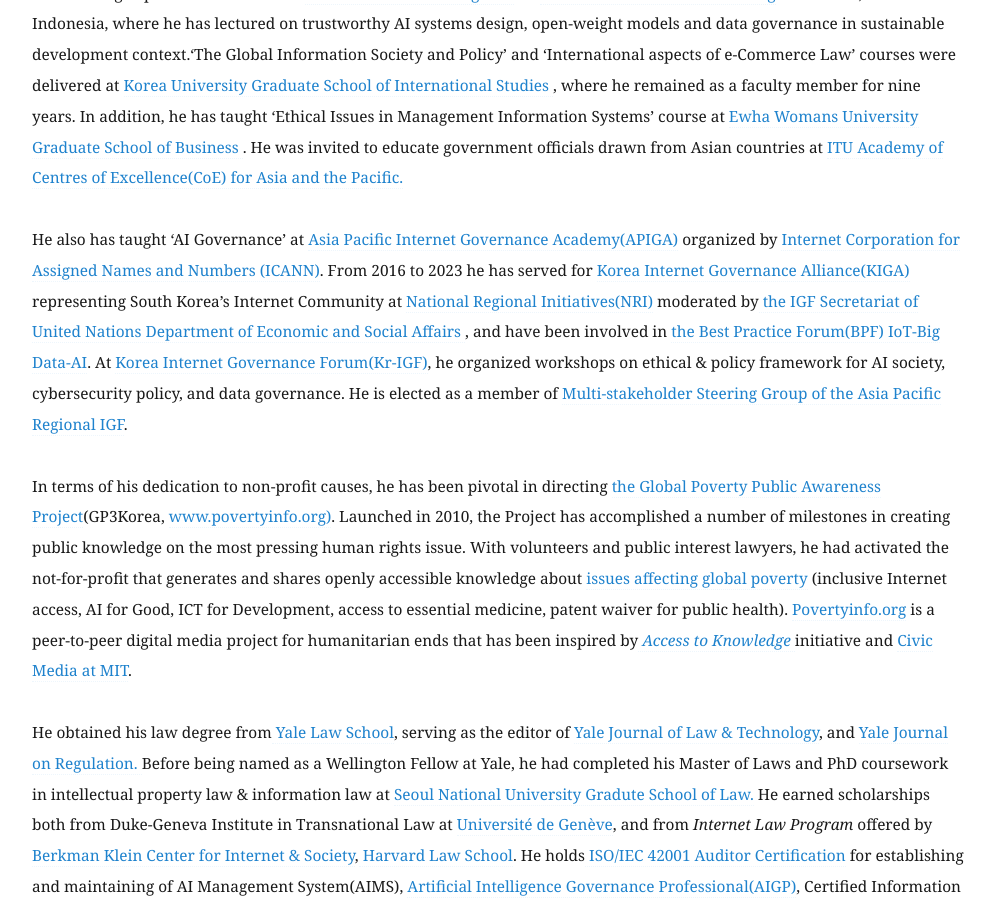
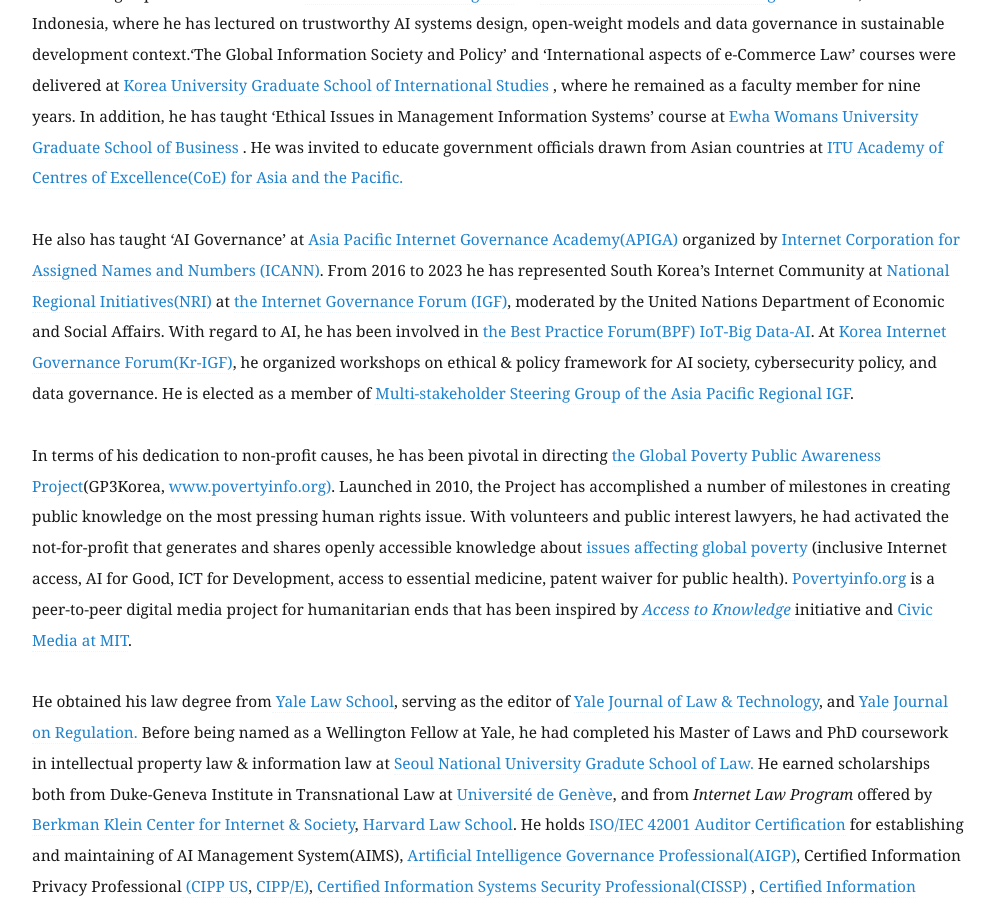
Before and after one commit to eunchangchoi/eunchangchoi.github.io, a Jekyll site: the page built from index.md, in a window 1280 px wide and 900 px high, scrolled down 1873 px. Shown: the whole window, without its empty margins (68-1063 px from the left). Built offline with Jekyll 4.4.1, drawn with Linux system fonts in a browser that asks for light colours.

Commit message:
Update index.md

```diff
--- a/index.md
+++ b/index.md
@@ -31,7 +31,7 @@
     <br>
     His teaching experiences include the <a href="https://www.unesco.org/en/unitwin/about"> UNESCO UNITWIN Program </a> for  <a href="https://unitwin.handong.edu/en/"> the Next-Generation AI Training</a> in Rwanda, Peru and Indonesia, where he has lectured on trustworthy AI systems design, open-weight models and data governance in sustainable development context.‘The Global Information Society and Policy’ and ‘International aspects of e-Commerce Law’ courses were delivered at <a href="https://int.korea.edu/kuis/index.do#none)"> Korea University Graduate School of International Studies </a>, where he remained as a faculty member for nine years. In addition, he has taught ‘Ethical Issues in Management Information Systems’ course at <a href="https://gsb.ewha.ac.kr/gsbeng/index.do"> Ewha Womans University Graduate School of Business </a>. He was invited to educate government officials drawn from Asian countries at <a href="https://www.itu.int/en/ITU-D/Regional-Presence/AsiaPacific/Pages/Events/2019/Artificial-Intelligence-Overview-and-Applications.aspx"> ITU Academy of Centres of Excellence(CoE) for Asia and the Pacific.</a> <br>
     <br>
-    He also has taught ‘AI Governance’ at <a href="https://community.icann.org/display/GSEAPAC/APIGA+2019"> Asia Pacific Internet Governance Academy(APIGA)</a> organized by <a href="https://www.icann.org"> Internet Corporation for Assigned Names and Numbers (ICANN)</a>. From 2016 to 2023 he has served for <a href= "https://WWW.kiga.or.kr"> Korea Internet Governance Alliance(KIGA)</a> representing South Korea’s Internet Community at <a href="http://www.intgovforum.org/multilingual/content/igf-regional-and-national-initiatives"> National Regional Initiatives(NRI)</a> moderated by<a href="http://intgovforum.org/multilingual/"> the IGF Secretariat of United Nations Department of Economic and Social Affairs </a>, and have been involved in <a href="http://www.intgovforum.org/multilingual/content/bpf-internet-of-things-iot-big-data-and-artificial-intelligence-ai-2018">the Best Practice Forum(BPF) IoT-Big Data-AI</a>. At <a href="http://krigf.kr"> Korea Internet Governance Forum(Kr-IGF)</a>, he organized workshops on ethical & policy framework for AI society, cybersecurity policy, and data governance. He is elected as a member of <a href="https://www.aprigf.asia/members.html"> Multi-stakeholder Steering Group of the Asia Pacific Regional IGF</a>. <br>
+    He also has taught ‘AI Governance’ at <a href="https://community.icann.org/display/GSEAPAC/APIGA+2019"> Asia Pacific Internet Governance Academy(APIGA)</a> organized by <a href="https://www.icann.org"> Internet Corporation for Assigned Names and Numbers (ICANN)</a>. From 2016 to 2023 he has represented South Korea’s Internet Community at <a href="http://www.intgovforum.org/multilingual/content/igf-regional-and-national-initiatives"> National Regional Initiatives(NRI)</a> at <a href="https://intgovforum.org/en"> the Internet Governance Forum (IGF)</a>, moderated by the United Nations Department of Economic and Social Affairs. With regard to AI, he has been involved in <a href="http://www.intgovforum.org/multilingual/content/bpf-internet-of-things-iot-big-data-and-artificial-intelligence-ai-2018">the Best Practice Forum(BPF) IoT-Big Data-AI</a>. At <a href="http://krigf.kr"> Korea Internet Governance Forum(Kr-IGF)</a>, he organized workshops on ethical & policy framework for AI society, cybersecurity policy, and data governance. He is elected as a member of <a href="https://www.aprigf.asia/members.html"> Multi-stakeholder Steering Group of the Asia Pacific Regional IGF</a>. <br>
     <br>
   In terms of his dedication to non-profit causes, he has been pivotal in directing <a href="http://www.povertyinfo.org"> the Global Poverty Public Awareness Project</a>(GP3Korea, <a href="http://www.povertyinfo.org"> www.povertyinfo.org)</a>. Launched in 2010, the Project has accomplished a number of milestones in creating public knowledge on the most pressing human rights issue. With volunteers and public interest lawyers, he had activated the not-for-profit that generates and shares openly accessible knowledge about <a href= "http://povertyinfo.org/300.9_issues.html"> issues affecting global poverty</a> (inclusive Internet access, AI for Good, ICT for Development, access to essential medicine, patent waiver for public health). <a href="http://www.povertyinfo.org">Povertyinfo.org</a> is a peer-to-peer digital media project for humanitarian ends that has been inspired by<a href="https://law.yale.edu/isp/about/initiatives/access-knowledge"><i> Access to Knowledge</i> </a> initiative and <a href= "https://civic.mit.edu/"> Civic Media at MIT</a>.  <br>
      <br>
```
